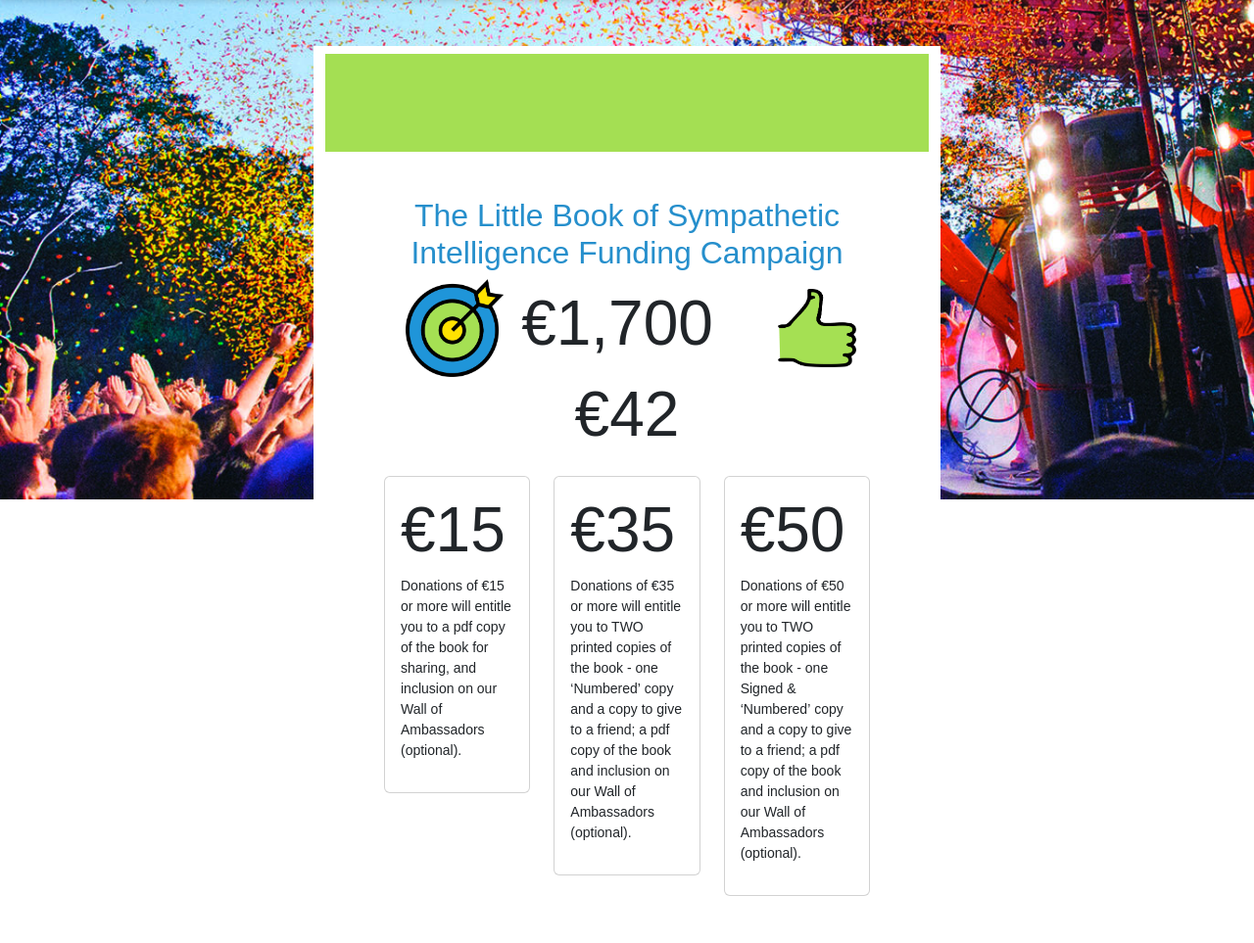
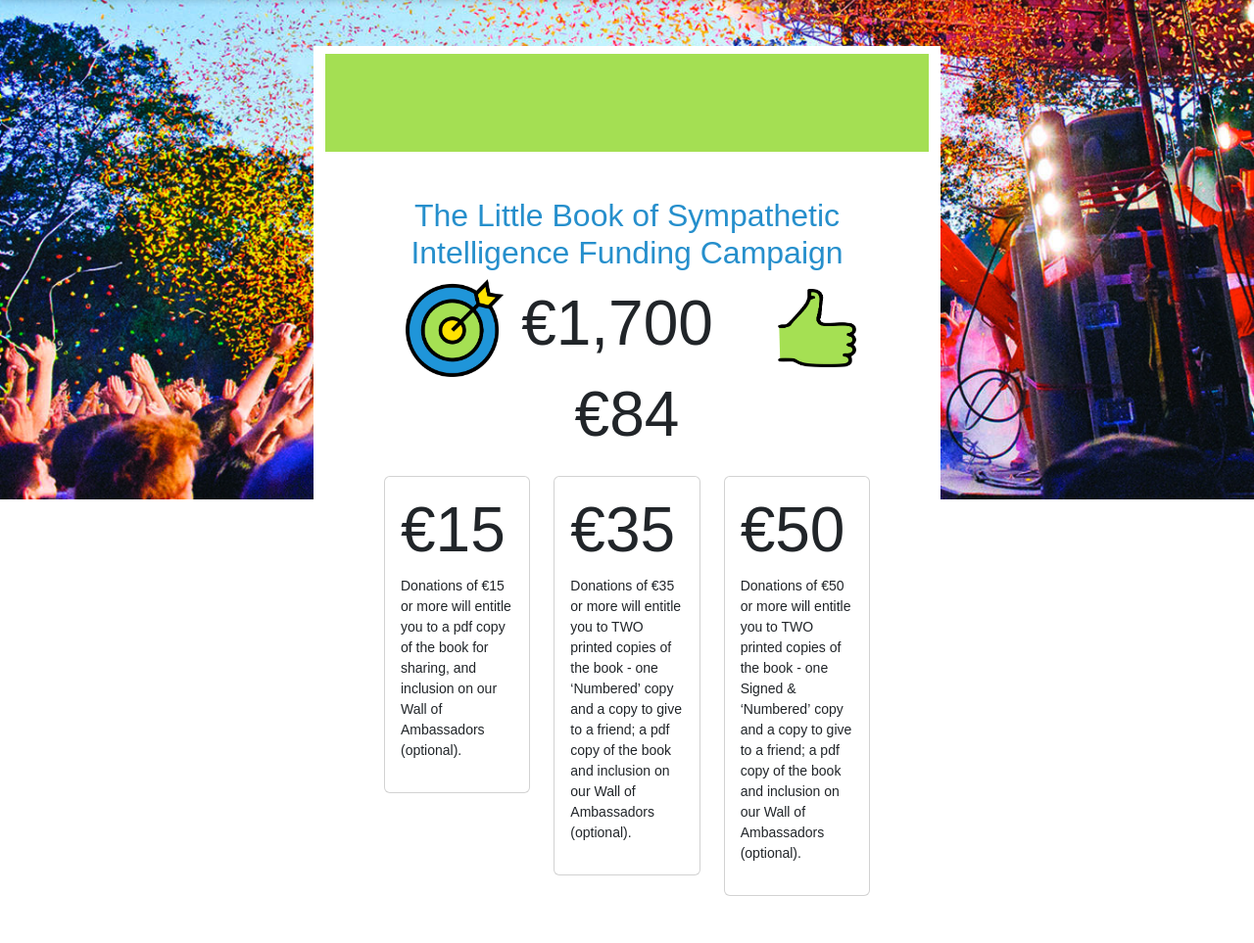
Before and after one commit to Sympathetic-Intelligence/tcfsi-flask-app, a Python web app: template templates/little_book.html in a window 1280 px wide. Shown: the part 159-1122 px from the top of the page at 98% size. Run offline with Jinja, Linux system fonts and the light colour scheme; the template is opened without the code that fills it, so the values that code supplies are empty; some libraries are stand-ins or nearby versions.

Commit message:
Changed to $100 from $50

```diff
--- a/templates/little_book.html
+++ b/templates/little_book.html
@@ -29,7 +29,7 @@
 					<img src="{{ url_for('static', filename='images/target.png') }}" class="ms-2" style="width: 100px; height: 100px;">
 					{% if country == 'US' %}$2,000{% else %}€1,700{% endif %}
 					<img src="{{ url_for('static', filename='images/received.png') }}" class="ms-5" style="width: 80px; height: 80px;">
-					{% if country == 'US' %}$50{% else %}€42{% endif %}
+					{% if country == 'US' %}$100{% else %}€84{% endif %}
 
 
 				</h3>
```
Also changed, not shown: static/images/little-book-banner-Robert.png (added), 1 other file.
